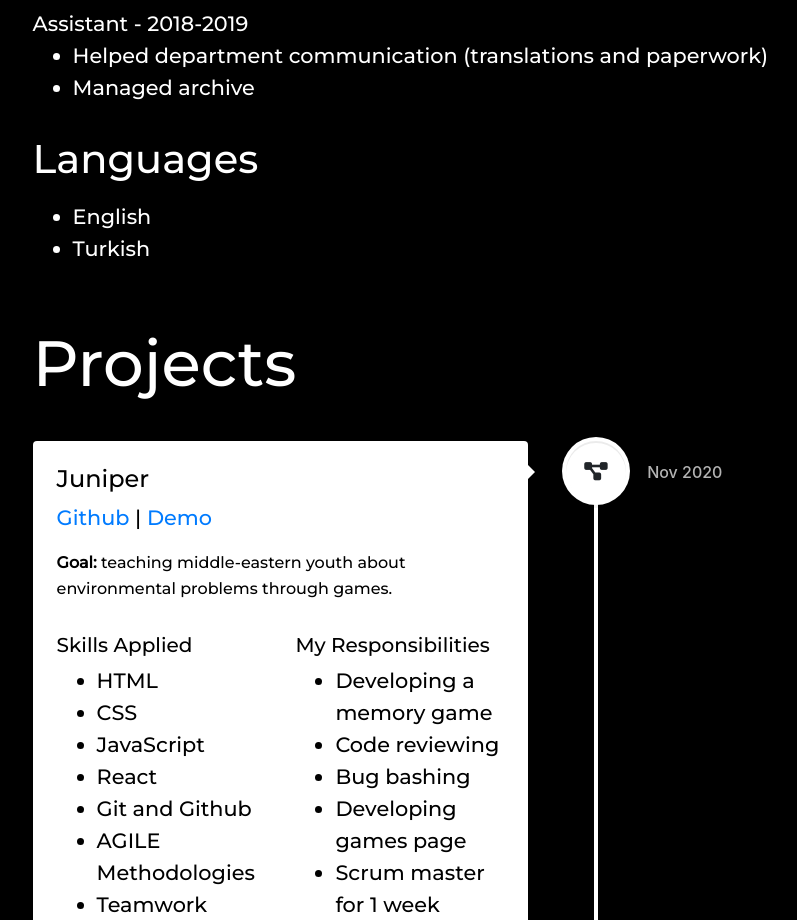
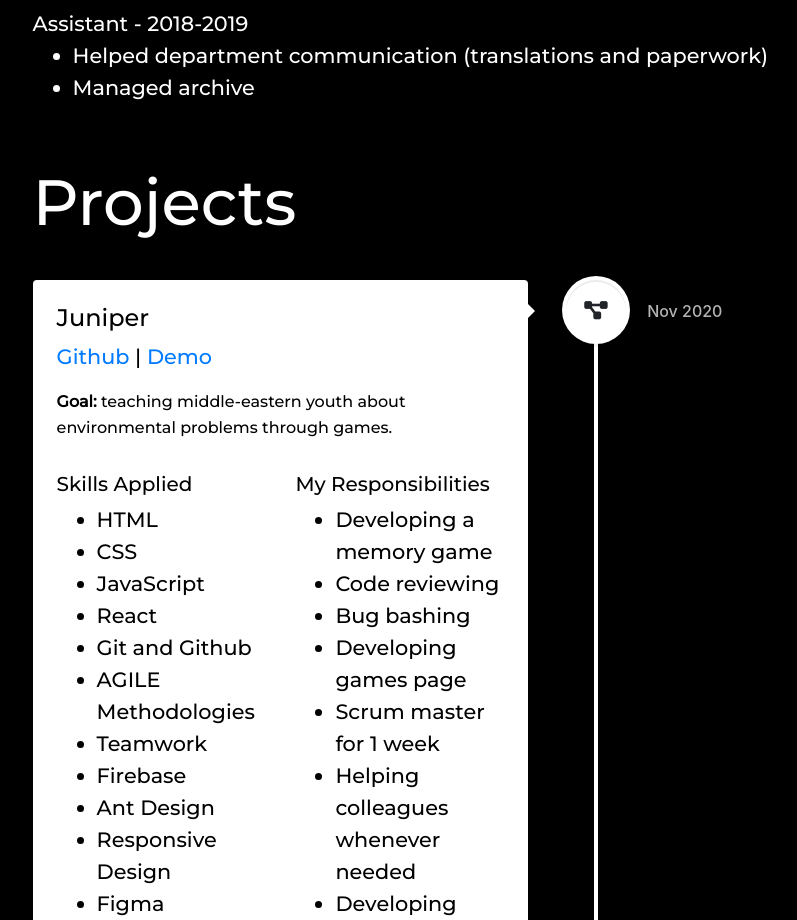
Before and after one commit to tmansuroglu/portfolio, a React (Create React App) app: page / in a window 1280 px wide. Shown: the part 1986-2906 px from the top of the page, without its empty margins (57-854 px from the left). Built offline with nearby package versions, Linux system fonts and the light colour scheme.

Commit message:
delete languages section

```diff
--- a/src/components/Navbar/index.jsx
+++ b/src/components/Navbar/index.jsx
@@ -6,7 +6,6 @@ import { HashLink } from 'react-router-hash-link';
 import Contact from '../../containers/Contact';
 
 const Navigation = () => {
-  const [expanded, setExpanded] = useState(false);
   const [modalVisibility, setModalVisibility] = useState(false);
   const scrollWithOffset = el => {
     const yCoordinate = el.getBoundingClientRect().top + window.pageYOffset;
@@ -20,16 +19,8 @@ const Navigation = () => {
         modalVisibility={modalVisibility}
         setModalVisibility={setModalVisibility}
       />
-      <Navbar
-        expand='sm'
-        className='navbarContainer'
-        fixed='top'
-        expanded={expanded}
-      >
-        <Navbar.Toggle
-          aria-controls='responsive-navbar-nav'
-          onClick={() => setExpanded(expanded ? false : 'expanded')}
-        />
+      <Navbar expand='sm' className='navbarContainer' fixed='top'>
+        <Navbar.Toggle aria-controls='responsive-navbar-nav' />
         <Navbar.Collapse id='responsive-navbar-nav'>
           <Nav className='navbarContainer__navs d-flex justify-content-around'>
             <Router>
@@ -78,14 +69,6 @@ const Navigation = () => {
                 >
                   <Dropdown.Item>Employment History</Dropdown.Item>
                 </HashLink>
-
-                <HashLink
-                  smooth
-                  to='#languages'
-                  scroll={el => scrollWithOffset(el)}
-                >
-                  <Dropdown.Item>Languages</Dropdown.Item>
-                </HashLink>
               </DropdownButton>
               <HashLink
                 smooth
--- a/src/containers/About/index.jsx
+++ b/src/containers/About/index.jsx
@@ -26,13 +26,6 @@ const About = () => {
         <TechnicalSkills />
         <Education />
         <EmploymentHistory />
-        <h2 id='languages' className='homePageHeader'>
-          Languages
-        </h2>
-        <ul>
-          <li>English</li>
-          <li>Turkish</li>
-        </ul>
       </div>
     </Container>
   );
```
